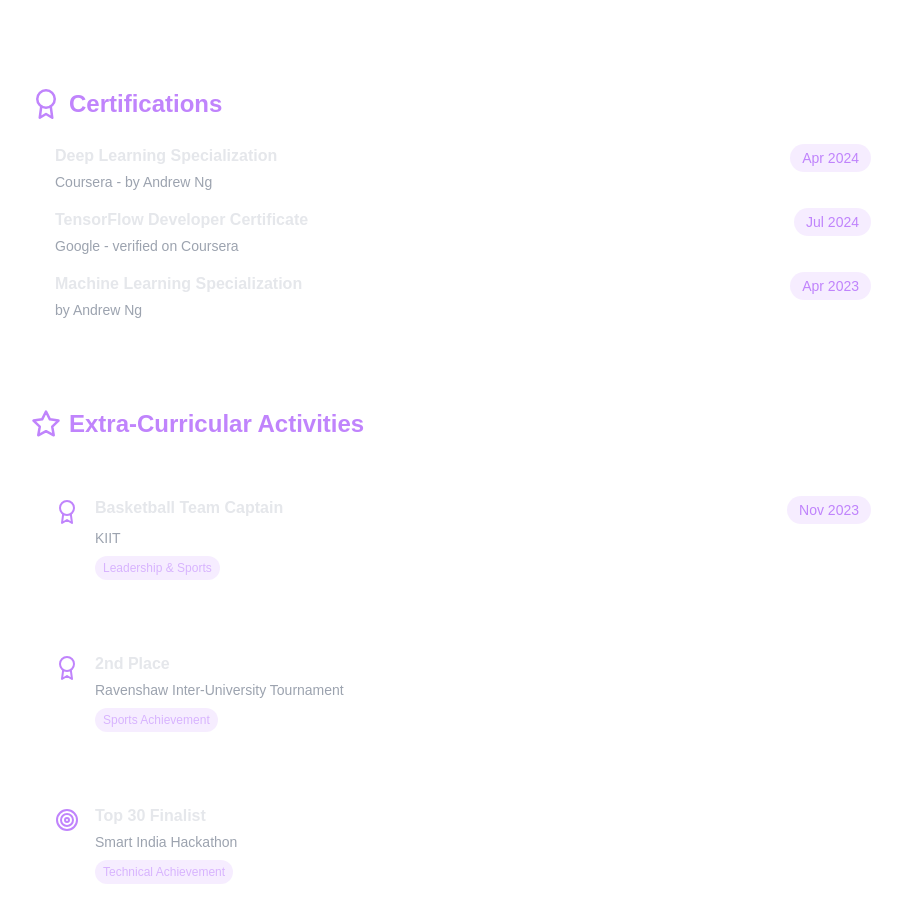
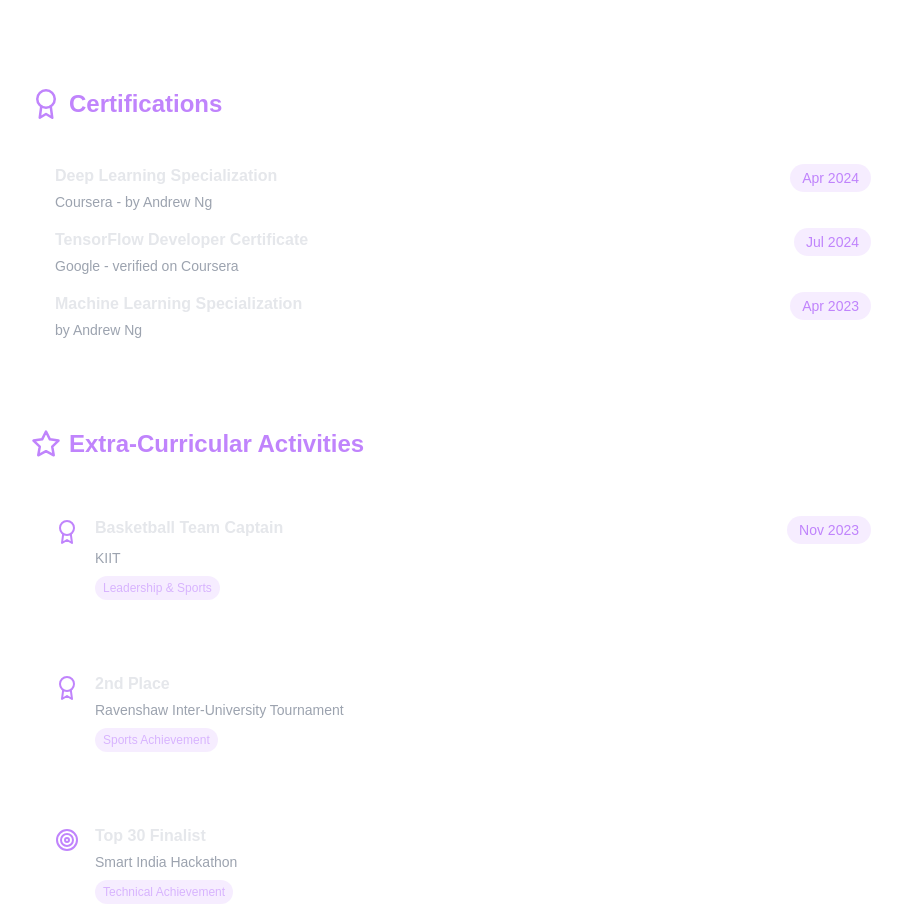
Before and after one commit to Soumyadipmaity1/portfolio-template, a Next.js app: page /about in a window 1280 px wide. Shown: the part 1304-2221 px from the top of the page, without its empty margins (177-1079 px from the left). Built offline with nearby package versions, Linux system fonts and the light colour scheme.

Commit message:
Update CertificationsSection layout: Adjust margin for improved spacing and visual consistency within the component.

```diff
--- a/src/components/CertificationsSection.tsx
+++ b/src/components/CertificationsSection.tsx
@@ -30,7 +30,7 @@ const CertificationsSection = () => {
         Certifications
       </h2>
 
-      <div className="grid gap-4 bg-white/5 rounded-xl p-6 backdrop-blur-sm hover:bg-white/10 transition-all group"
+      <div className="grid gap-4 bg-white/5 mt-5 rounded-xl p-6 backdrop-blur-sm hover:bg-white/10 transition-all group"
       >
         {certifications.map((cert, index) => (
           <motion.div
```
